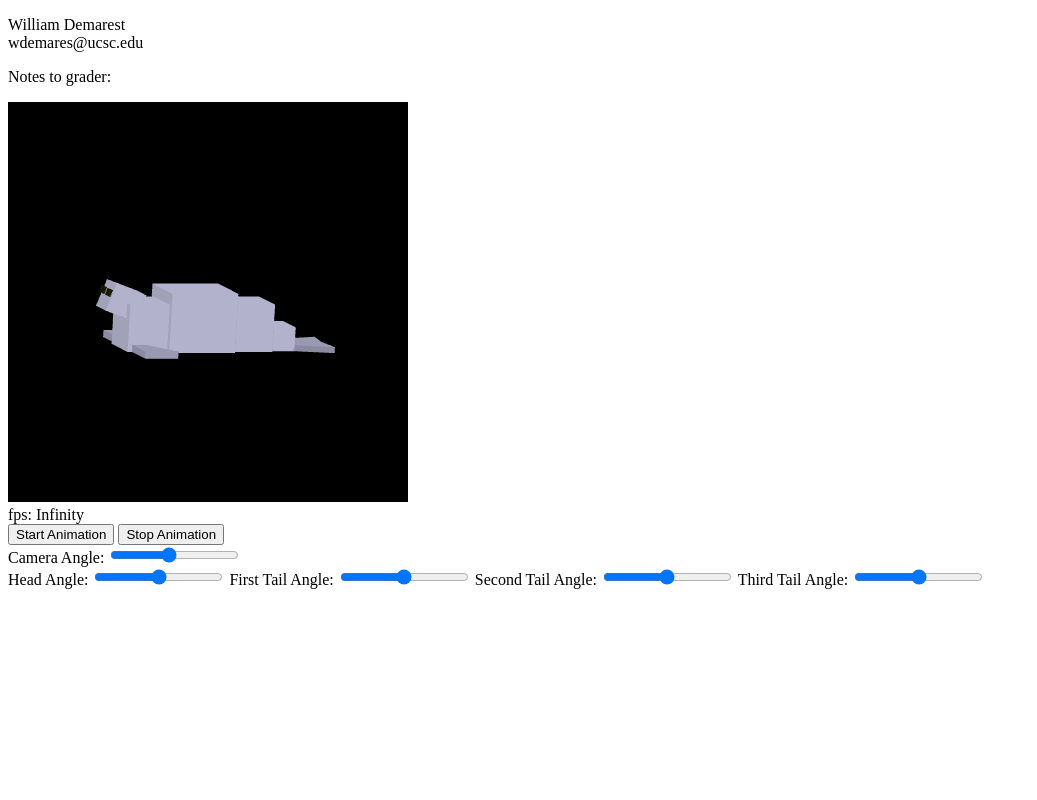
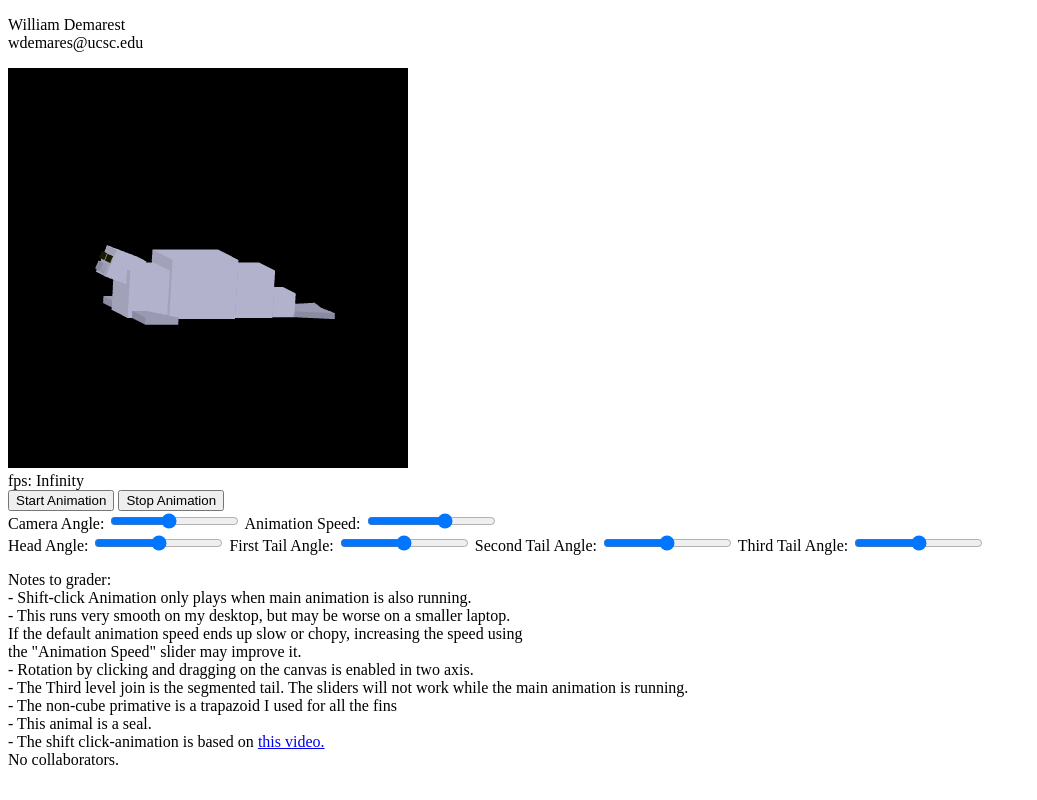
Before and after one commit to WilliamDemarest/cse160assignments_wdemares, a plain HTML site: page Assignment_2/src/BlockyAnimal.html in a window 1280 px wide. Shown: the whole page, without its empty margins (0-1037 px from the left). Drawn offline with Linux system fonts and the light colour scheme.

Commit message:
Finished and documented

```diff
--- a/Assignment_2/src/BlockyAnimal.html
+++ b/Assignment_2/src/BlockyAnimal.html
@@ -8,8 +8,6 @@
     <p>
       William Demarest <br>
       wdemares@ucsc.edu <br>
-    </p>
-    Notes to grader: <p>
   </div>
 
   <body onload="main()">
@@ -26,7 +24,7 @@
 
     <div>
       Camera Angle: <input type="range" min="-180" max="180" value="-20" class="slider" id="angleSlide">
-
+      Animation Speed: <input type="range" min="-250" max="-10" value="-100" class="slider" id="speed">
     </div>
 
     <div>
@@ -34,6 +32,22 @@
       First Tail Angle: <input type="range" min="-20" max="20" value="0" class="slider" id="tailAngle1">
       Second Tail Angle: <input type="range" min="-20" max="20" value="0" class="slider" id="tailAngle2">
       Third Tail Angle: <input type="range" min="-20" max="20" value="0" class="slider" id="tailAngle3">
+    </div>
+
+    <div>
+    </p>
+      Notes to grader: <br>
+      - Shift-click Animation only plays when main animation is also running. <br>
+      - This runs very smooth on my desktop, but may be worse on a smaller laptop. <br>
+      If the default animation speed ends up slow or chopy, increasing the speed using <br>
+      the "Animation Speed" slider may improve it. <br>
+      - Rotation by clicking and dragging on the canvas is enabled in two axis. <br>
+      - The Third level join is the segmented tail. The sliders will not work while the main animation is running. <br>
+      - The non-cube primative is a trapazoid I used for all the fins <br>
+      - This animal is a seal. <br>
+      - The shift click-animation is based on <a href="https://www.youtube.com/watch?v=xkABKc0QOaI" target="_blank">this video.</a> <br>
+      No collaborators.
+    <p>
     </div>
 
     <script src="../lib/webgl-utils.js"></script>
--- a/Assignment_2/src/BlockyAnimal.js
+++ b/Assignment_2/src/BlockyAnimal.js
@@ -82,12 +82,16 @@ let g_headAngle = 20;
 let g_tailAngle = [0, 0, 0];
 let g_time = 0;
 let g_animation = false;
+let g_headAnimation = false;
+let g_headAnimationStart = 0;
+let g_animationSpeed = 100;
 // Set up actions for HTML UI elements
 function addActionsForHtmlUi(){
   document.getElementById('start').onclick = function() {g_animation = true; start_animation(); };
   document.getElementById('stop').onclick = function() {g_animation = false; };
 
   document.getElementById('angleSlide').addEventListener('mousemove', function() {g_globalAngle[0] = parseInt(this.value); renderScene();} )
+  document.getElementById('speed').addEventListener('mousemove', function() {g_animationSpeed = -1*parseInt(this.value);} )
 
   document.getElementById('headAngle').addEventListener('mousemove', function() {g_headAngle = parseInt(this.value); renderScene();} );
   document.getElementById('tailAngle1').addEventListener('mousemove', function() {g_tailAngle[0] = parseInt(this.value); renderScene();} );
@@ -127,6 +131,10 @@ function track(ev) {
 }
 
 function click(ev) {
+  if (g_animation == true && ev.shiftKey && g_headAnimation == false) {
+    g_headAnimation = true;
+    g_headAnimationStart = performance.now();
+  }
   // Extract the event click and return it in WebGL coordinates
   // const [x, y] = convertCoordinatesEventToGl(ev);
   const x = g_lastMouse[0] - ev.clientX; // x coordinate of a mouse pointer
@@ -160,6 +168,9 @@ function start_animation(){
 
 function tick(){
   g_time = performance.now();
+  if (g_headAnimation == true && (g_time - g_headAnimationStart) > (10*g_animationSpeed)) {
+    g_headAnimation = false;
+  }
   renderScene();
   if (g_animation) {
     requestAnimationFrame(tick);
@@ -172,8 +183,15 @@ function renderScene(){
 
   if (g_animation){
     for (let i = 0; i < 3; i += 1){
-      g_tailAngle[i] = 10*Math.sin((g_time/100) - (i*45));
+      g_tailAngle[i] = 10*Math.sin((g_time/g_animationSpeed) - (i*45));
     }
+  }
+
+  let headOffset = 0;
+  if (g_headAnimation) {
+    headOffset = (-1/(g_animationSpeed*10))*((g_time - g_headAnimationStart)**2) + (g_time - g_headAnimationStart);
+    headOffset = headOffset / (7*g_animationSpeed);
+    //console.log(headOffset);
   }
 
   gl.clear(gl.COLOR_BUFFER_BIT | gl.DEPTH_BUFFER_BIT);
@@ -233,7 +251,7 @@ function renderScene(){
   const body3 = new Cube(); // forward from here
   body3.matrix.concat(body2.matrix);
   body3.color = colorAnimal;
-  body3.matrix.translate(-0.6, 0.0, 0.1, 1);
+  body3.matrix.translate(-0.6+headOffset, 0.0, 0.1, 1);
   body3.matrix.scale(0.7, 0.8, 0.8, 1);
   body3.render();
 
@@ -262,7 +280,7 @@ function renderScene(){
   const head = new Cube();
   head.matrix.concat(body3.matrix);
   head.color = colorAnimal;
-  head.matrix.translate(0.2, 0.6, 0.2, 1);
+  head.matrix.translate(0.2+headOffset, 0.6-(0.5*headOffset), 0.2, 1);
   head.matrix.rotate(-1*g_headAngle, 0, 0, 1);
   head.matrix.scale(-0.7, 0.6, 0.6, 1);
   head.render();
@@ -281,6 +299,13 @@ function renderScene(){
   rightEye.matrix.scale(-0.5*scaleAnimal, 0.5*scaleAnimal, 0.5*scaleAnimal, 1);
   rightEye.render();
 
+  const nose = new Cube();
+  nose.color = [0.6, 0.6, 0.7, 1];
+  nose.matrix.concat(head.matrix);
+  nose.matrix.translate(1.0, 0.1, 0.25, 1);
+  nose.matrix.scale(0.15, 0.3, 0.5, 1);
+  nose.render();
+
   const frame = performance.now() - now;
   fps_display.textContent = "fps: " + 10000/frame;
 }
--- a/Assignment_2/src/Cube.js
+++ b/Assignment_2/src/Cube.js
@@ -9,11 +9,20 @@ class Cube{
     this.lightA = 1.0;
     this.lightB = 0.9;
     this.lightC = 0.7;
+
+    this.vertexBuffer = null;
   }
 
   render() {
     //const xy = this.position;
     const rgba = this.color;
+
+    if (this.vertexBuffer === null) {
+      this.vertexBuffer = gl.createBuffer();
+      if (!this.vertexBuffer) {
+        console.log('Failed to create the buffer object');
+      }
+    }
 
     // Pass the position of a point to a_Position variable
     gl.uniform4f(u_FragColor, rgba[0], rgba[1], rgba[2], rgba[3]);
@@ -22,26 +31,26 @@ class Cube{
 
 
       gl.uniform4f(u_FragColor, rgba[0]*this.lightC, rgba[1]*this.lightC, rgba[2]*this.lightC, rgba[3]);
-      drawTriangle3D( [0.0,0.0,1.0, 1.0,1.0,1.0, 1.0,0.0,1.0]); // back
-      drawTriangle3D( [0.0,0.0,1.0, 0.0,1.0,1.0, 1.0,1.0,1.0]);
+      drawTriangle3D( [0.0,0.0,1.0, 1.0,1.0,1.0, 1.0,0.0,1.0], this.vertexBuffer); // back
+      drawTriangle3D( [0.0,0.0,1.0, 0.0,1.0,1.0, 1.0,1.0,1.0], this.vertexBuffer);
 
-      drawTriangle3D( [0.0,0.0,0.0, 1.0,0.0,1.0, 1.0,0.0,0.0]); // bottom
-      drawTriangle3D( [0.0,0.0,0.0, 0.0,0.0,1.0, 1.0,0.0,1.0,]);
+      drawTriangle3D( [0.0,0.0,0.0, 1.0,0.0,1.0, 1.0,0.0,0.0], this.vertexBuffer); // bottom
+      drawTriangle3D( [0.0,0.0,0.0, 0.0,0.0,1.0, 1.0,0.0,1.0,], this.vertexBuffer);
 
 
       gl.uniform4f(u_FragColor, rgba[0]*this.lightB, rgba[1]*this.lightB, rgba[2]*this.lightB, rgba[3]);
-      drawTriangle3D( [0.0,0.0,0.0, 0.0,1.0,1.0, 0.0,0.0,1.0]); // left side
-      drawTriangle3D( [0.0,0.0,0.0, 0.0,1.0,0.0, 0.0,1.0,1.0]);
+      drawTriangle3D( [0.0,0.0,0.0, 0.0,1.0,1.0, 0.0,0.0,1.0], this.vertexBuffer); // left side
+      drawTriangle3D( [0.0,0.0,0.0, 0.0,1.0,0.0, 0.0,1.0,1.0], this.vertexBuffer);
 
-      drawTriangle3D( [1.0,0.0,0.0, 1.0,1.0,1.0, 1.0,0.0,1.0]); //right side
-      drawTriangle3D( [1.0,0.0,0.0, 1.0,1.0,0.0, 1.0,1.0,1.0]);
+      drawTriangle3D( [1.0,0.0,0.0, 1.0,1.0,1.0, 1.0,0.0,1.0], this.vertexBuffer); //right side
+      drawTriangle3D( [1.0,0.0,0.0, 1.0,1.0,0.0, 1.0,1.0,1.0], this.vertexBuffer);
 
       gl.uniform4f(u_FragColor, rgba[0]*this.lightA, rgba[1]*this.lightA, rgba[2]*this.lightA, rgba[3]);
-      drawTriangle3D( [0.0,0.0,0.0, 1.0,1.0,0.0, 1.0,0.0,0.0]); // front
-      drawTriangle3D( [0.0,0.0,0.0, 0.0,1.0,0.0, 1.0,1.0,0.0]);
+      drawTriangle3D( [0.0,0.0,0.0, 1.0,1.0,0.0, 1.0,0.0,0.0], this.vertexBuffer); // front
+      drawTriangle3D( [0.0,0.0,0.0, 0.0,1.0,0.0, 1.0,1.0,0.0], this.vertexBuffer);
 
-      drawTriangle3D( [0.0,1.0,0.0, 1.0,1.0,1.0, 1.0,1.0,0.0]); // top
-      drawTriangle3D( [0.0,1.0,0.0, 0.0,1.0,1.0, 1.0,1.0,1.0,]);
+      drawTriangle3D( [0.0,1.0,0.0, 1.0,1.0,1.0, 1.0,1.0,0.0], this.vertexBuffer); // top
+      drawTriangle3D( [0.0,1.0,0.0, 0.0,1.0,1.0, 1.0,1.0,1.0,], this.vertexBuffer);
 
   }
 }
--- a/Assignment_2/src/Trapezoid.js
+++ b/Assignment_2/src/Trapezoid.js
@@ -11,11 +11,20 @@ class Trapezoid{
     this.lightC = 0.7;
     this.offsetTop = 1;
     this.offsetBottom = 1;
+
+    this.vertexBuffer = null;
   }
 
   render() {
     //const xy = this.position;
     const rgba = this.color;
+
+    if (this.vertexBuffer === null) {
+      this.vertexBuffer = gl.createBuffer();
+      if (!this.vertexBuffer) {
+        console.log('Failed to create the buffer object');
+      }
+    }
 
     // Pass the position of a point to a_Position variable
     gl.uniform4f(u_FragColor, rgba[0], rgba[1], rgba[2], rgba[3]);
@@ -24,26 +33,26 @@ class Trapezoid{
 
 
       gl.uniform4f(u_FragColor, rgba[0]*this.lightC, rgba[1]*this.lightC, rgba[2]*this.lightC, rgba[3]);
-      drawTriangle3D( [0.0,0.0,1.0, this.offsetTop,1.0,1.0, this.offsetBottom,0.0,1.0]); // back
-      drawTriangle3D( [0.0,0.0,1.0, 0.0,1.0,1.0, this.offsetTop,1.0,1.0]);
+      drawTriangle3D( [0.0,0.0,1.0, this.offsetTop,1.0,1.0, this.offsetBottom,0.0,1.0], this.vertexBuffer); // back
+      drawTriangle3D( [0.0,0.0,1.0, 0.0,1.0,1.0, this.offsetTop,1.0,1.0], this.vertexBuffer);
 
-      drawTriangle3D( [0.0,0.0,0.0, this.offsetBottom,0.0,1.0, this.offsetBottom,0.0,0.0]); // bottom
-      drawTriangle3D( [0.0,0.0,0.0, 0.0,0.0,1.0, this.offsetBottom,0.0,1.0,]);
+      drawTriangle3D( [0.0,0.0,0.0, this.offsetBottom,0.0,1.0, this.offsetBottom,0.0,0.0], this.vertexBuffer); // bottom
+      drawTriangle3D( [0.0,0.0,0.0, 0.0,0.0,1.0, this.offsetBottom,0.0,1.0,], this.vertexBuffer);
 
 
       gl.uniform4f(u_FragColor, rgba[0]*this.lightB, rgba[1]*this.lightB, rgba[2]*this.lightB, rgba[3]);
-      drawTriangle3D( [0.0,0.0,0.0, 0.0,1.0,1.0, 0.0,0.0,1.0]); // left side
-      drawTriangle3D( [0.0,0.0,0.0, 0.0,1.0,0.0, 0.0,1.0,1.0]);
+      drawTriangle3D( [0.0,0.0,0.0, 0.0,1.0,1.0, 0.0,0.0,1.0], this.vertexBuffer); // left side
+      drawTriangle3D( [0.0,0.0,0.0, 0.0,1.0,0.0, 0.0,1.0,1.0], this.vertexBuffer);
 
-      drawTriangle3D( [this.offsetBottom,0.0,0.0, this.offsetTop,1.0,1.0, this.offsetBottom,0.0,1.0]); //right side
-      drawTriangle3D( [this.offsetBottom,0.0,0.0, this.offsetTop,1.0,0.0, this.offsetTop,1.0,1.0]);
+      drawTriangle3D( [this.offsetBottom,0.0,0.0, this.offsetTop,1.0,1.0, this.offsetBottom,0.0,1.0], this.vertexBuffer); //right side
+      drawTriangle3D( [this.offsetBottom,0.0,0.0, this.offsetTop,1.0,0.0, this.offsetTop,1.0,1.0], this.vertexBuffer);
 
       gl.uniform4f(u_FragColor, rgba[0]*this.lightA, rgba[1]*this.lightA, rgba[2]*this.lightA, rgba[3]);
-      drawTriangle3D( [0.0,0.0,0.0, this.offsetTop,1.0,0.0, this.offsetBottom,0.0,0.0]); // front
-      drawTriangle3D( [0.0,0.0,0.0, 0.0,1.0,0.0, this.offsetTop,1.0,0.0]);
+      drawTriangle3D( [0.0,0.0,0.0, this.offsetTop,1.0,0.0, this.offsetBottom,0.0,0.0], this.vertexBuffer); // front
+      drawTriangle3D( [0.0,0.0,0.0, 0.0,1.0,0.0, this.offsetTop,1.0,0.0], this.vertexBuffer);
 
       drawTriangle3D( [0.0,1.0,0.0, this.offsetTop,1.0,1.0, this.offsetTop,1.0,0.0]); // top
-      drawTriangle3D( [0.0,1.0,0.0, 0.0,1.0,1.0, this.offsetTop,1.0,1.0,]);
+      drawTriangle3D( [0.0,1.0,0.0, 0.0,1.0,1.0, this.offsetTop,1.0,1.0,], this.vertexBuffer);
 
   }
 }
--- a/Assignment_2/src/Triangle.js
+++ b/Assignment_2/src/Triangle.js
@@ -24,18 +24,19 @@ class Triangle{
 }
 
 
-function drawTriangle(vertices) {
+function drawTriangle(vertices, buffer) {
   // var vertices = new Float32Array([
   //   0, 0.5,   -0.5, -0.5,   0.5, -0.5
   // ]);
   var n = 3; // The number of vertices
 
   // Create a buffer object
-  var vertexBuffer = gl.createBuffer();
+  /*var vertexBuffer = gl.createBuffer();
   if (!vertexBuffer) {
     console.log('Failed to create the buffer object');
     return -1;
-  }
+  }*/
+  var vertexBuffer = buffer;
 
   // Bind the buffer object to target
   gl.bindBuffer(gl.ARRAY_BUFFER, vertexBuffer);
```
Also changed, not shown: index.html (+2 -1 lines).
